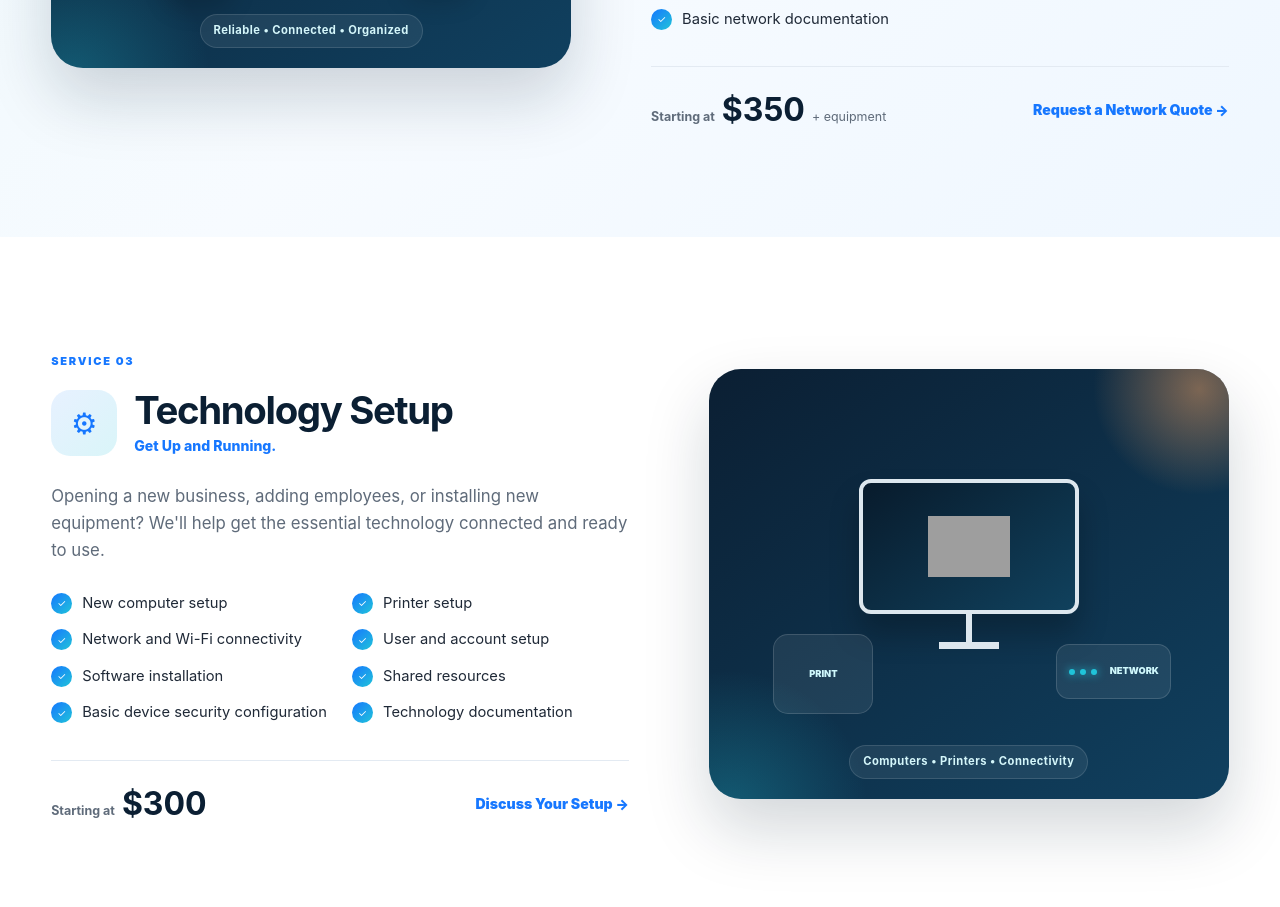
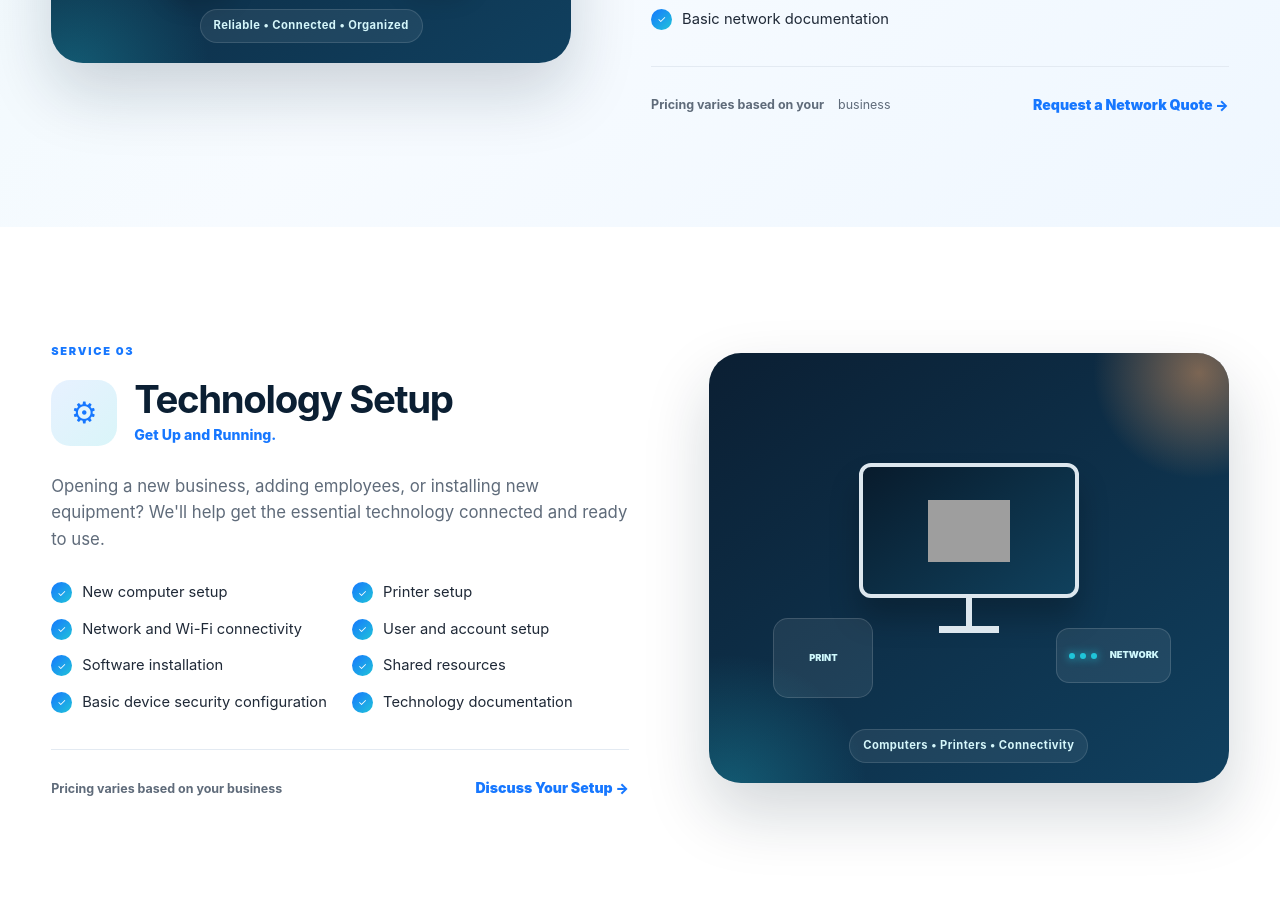
Before and after one commit to ayalarepos88/oxnard-it-solutions, a plain HTML site: page services.html in a window 1280 px wide. Shown: the part 2765-3672 px from the top of the page. Drawn offline with Linux system fonts and the light colour scheme; grey boxes are pictures that could not be loaded.

Commit message:
hidding the prices on services

```diff
--- a/services.html
+++ b/services.html
@@ -508,9 +508,9 @@
                     <div class="service-price-row">
 
                         <div>
-                            <span>Starting at</span>
-                            <strong>$350</strong>
-                            <small>+ equipment</small>
+                            <span>Pricing varies based on your </span>
+                            <strong></strong>
+                            <small>business</small>
                         </div>
 
                         <a href="contact.html" class="service-quote-link">
@@ -610,8 +610,8 @@
                     <div class="service-price-row">
 
                         <div>
-                            <span>Starting at</span>
-                            <strong>$300</strong>
+                            <span>Pricing varies based on your business</span>
+                            <strong></strong>
                         </div>
 
                         <a href="contact.html" class="service-quote-link">
@@ -765,8 +765,8 @@
                     <div class="service-price-row cloud-price-row">
 
                         <div>
-                            <span>Starting at</span>
-                            <strong>$500</strong>
+                            <span>Contact us for a quote</span>
+                            <strong></strong>
                         </div>
 
                         <a href="contact.html" class="cloud-quote-link">
```
